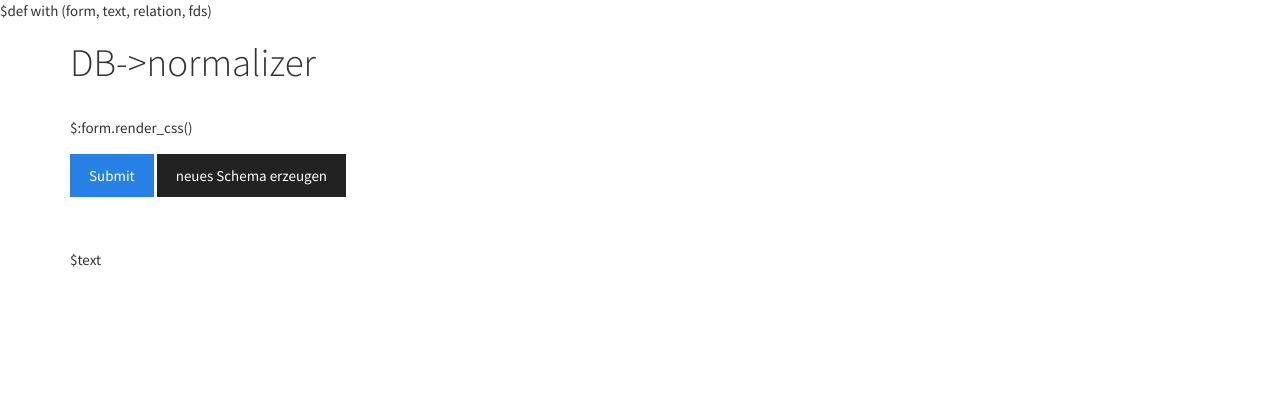
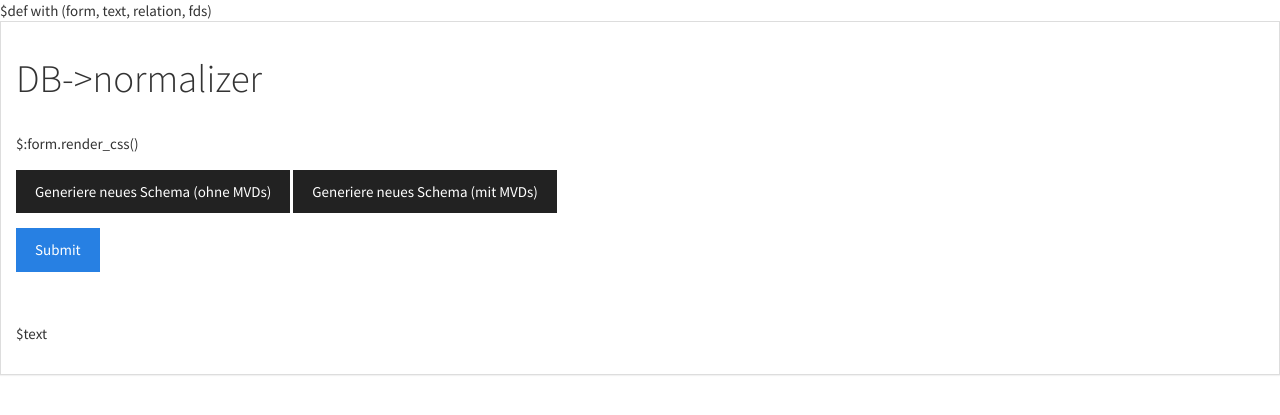
Before and after one commit to becherd/DBnormalizer, a Python web app: template templates/dbnormalizer.html in a window 1280 px wide. Shown: the top 415 px of the page. Run offline with Jinja, Linux system fonts and the light colour scheme; the template is opened without the code that fills it, so the values that code supplies are empty.

Commit message:
supports schema generation w/ or w/o mvds

```diff
--- a/DBnormalizer.py
+++ b/DBnormalizer.py
@@ -395,11 +395,11 @@
 	alphabet = list(string.ascii_uppercase)
 	return set(alphabet[:numberOfAttributes])
 
-def generateNewProblem(numberOfAttributes):
+def generateNewProblem(numberOfAttributes, includeMvds):
 	random.seed(datetime.now())
 	relation = generateNewRelation(numberOfAttributes)
 	fds = generateFDs(relation)
-	mvds = generateMVDs(relation)
+	mvds = generateMVDs(relation) if includeMvds == 'true' else []
 	return (relation, fds, mvds)
 
 def parseInputFDsMVDs(inputString):
--- a/templates/dbnormalizer.html
+++ b/templates/dbnormalizer.html
@@ -10,7 +10,8 @@
     </head>
 
     <body>
-		<div class="container">
+	<div class="panel panel-default">
+  <div class="panel-body">
 		<h1>DB->normalizer</h1>
         <br/>
 			<form class="form" method="post">
@@ -19,14 +20,20 @@
 							$:form.render_css()
 						</div>
 						<div class="form-group">
+							<button id="generateWithoutMvds" type="submit" class="btn btn-default" value="send">Generiere neues Schema (ohne MVDs)</button>
+							<button id="generateWithMvds" type="submit" class="btn btn-default" value="send">Generiere neues Schema (mit MVDs)</button>
+						</div>
+						<div class="form-group">
 							<button id="submitbutton" type="submit" class="btn btn-primary" value="send">Submit</button>
-							<a href="." class="btn btn-default">neues Schema erzeugen</a>
 						</div>
 					</fieldset>
 			</form>
-			</div>
 		<br/>
-        <span id="results"><div class="container">$text</div></span>
+		<div class="form-group">
+        <span id="results">$text</span>
+</div>
+</div>
+</div>
     </body>
 
 
@@ -45,7 +52,37 @@
 							type: "POST",
 							data: {inputfields : input_string},
 							success: function(data) {
-							jQuery('#results').html(data).hide().fadeIn(1000);
+							jQuery('#results').html(data);
+							},
+							});
+					return false;
+					});
+		});
+	</script>
+	<script type="text/javascript">
+		jQuery(document).ready(function(){
+			jQuery("#generateWithoutMvds").click(function(){
+					var input_string = "false";
+					jQuery.ajax({
+							type: "POST",
+							data: {inputfields : input_string},
+							success: function(data) {
+							jQuery('body').html(data);
+							},
+							});
+					return false;
+					});
+		});
+	</script>
+	<script type="text/javascript">
+		jQuery(document).ready(function(){
+			jQuery("#generateWithMvds").click(function(){
+					var input_string = "true";
+					jQuery.ajax({
+							type: "POST",
+							data: {inputfields : input_string},
+							success: function(data) {
+							jQuery('body').html(data);
 							},
 							});
 					return false;
--- a/views.py
+++ b/views.py
@@ -69,7 +69,7 @@
 
 
 def wrapInPanel(heading, content):
-	panelString = "<div class=\"col-md-4\"><div class=\"panel panel-primary\"><div class=\"panel-heading\"><h3 class=\"panel-title\">"+heading+"</h3></div><div class=\"panel-body\">"+content+"</div></div></div>"
+	panelString = "<div class=\"col-xs-6 col-md-4\"><div class=\"panel panel-primary\"><div class=\"panel-heading\"><h3 class=\"panel-title\">"+heading+"</h3></div><div class=\"panel-body\">"+content+"</div></div></div>"
 	return panelString
 
 
@@ -84,4 +84,4 @@
 	mvdsPanel = wrapInPanel("MVDs", mvdsToString(mvds)) if mvds != [] else ""
 	normalformsPanel = wrapInPanel("Normal Forms", normalFormsToString(normalForms))
 	newschemaPanel = wrapInPanel("Schema in "+targetNf, schemaToString(newSchema)) if newSchema != [] else ""
-	return "<div class=\"container\"><h3>Eingabe</h3><div class=\"row\">"+relationPanel + "" + fdsPanel + "" + mvdsPanel + "</div><h3>Ergebnis</h3><div class=\"row\">"+ keysPanel + "" + normalformsPanel+ ""+ newschemaPanel+ "</div></div>"
+	return "<h3>Eingabe</h3><div class=\"row\">"+relationPanel + "" + fdsPanel + "" + mvdsPanel + "</div><br/><h3>Ergebnis</h3><div class=\"row\">"+ keysPanel + "" + normalformsPanel+ ""+ newschemaPanel+ "</div>"
```
Also changed, not shown: app.py (+10 -6 lines).
